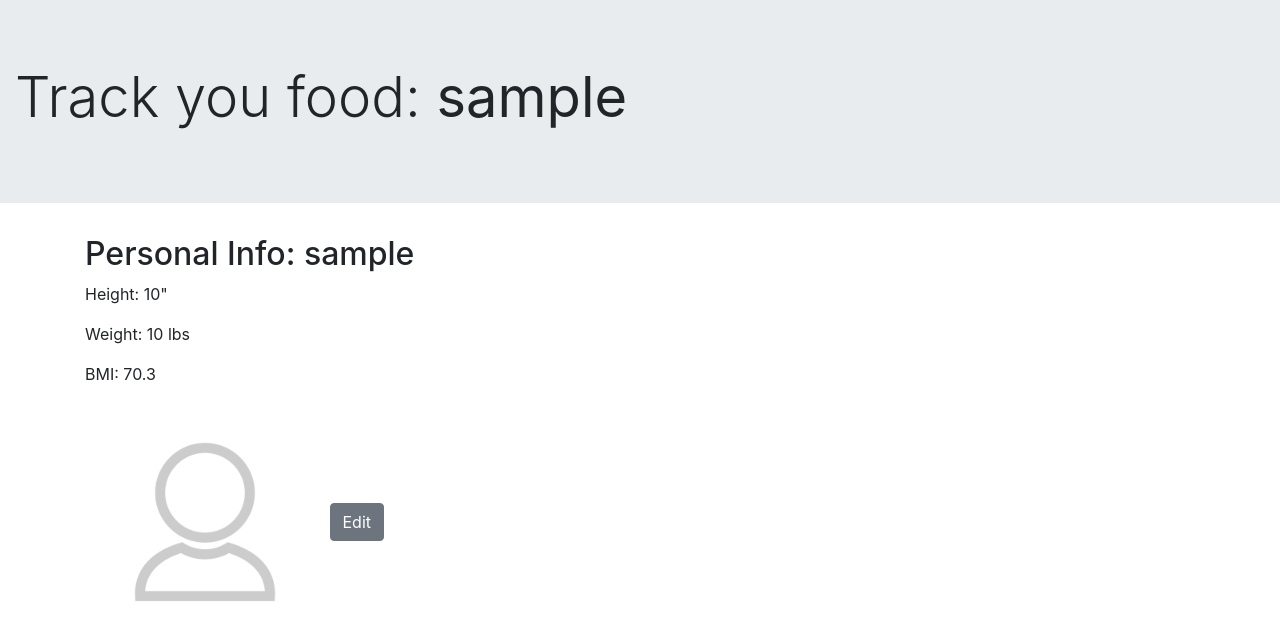
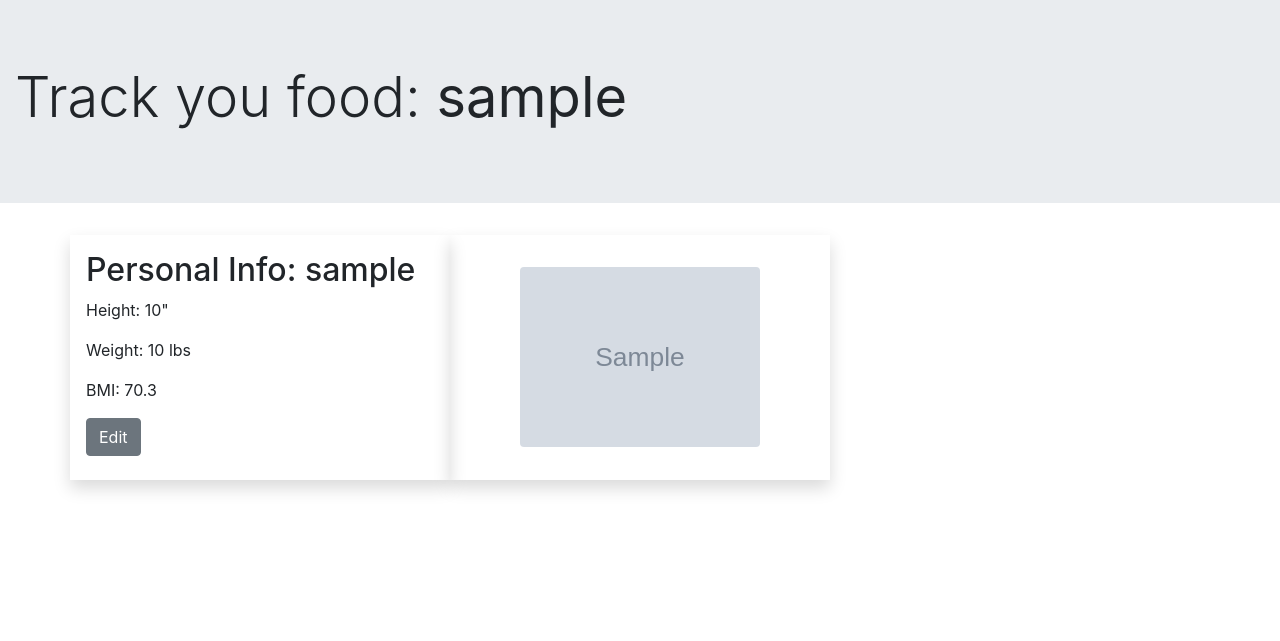
Before and after one commit to por2guEazy/foodtracker, a Django app: page /food/profile/ in a window 1280 px wide. Shown: the part 64-705 px from the top of the page. Run offline with Django 3.2, Linux system fonts and the light colour scheme; a user stored in the database is signed in; tables that the repository leaves empty hold one stand-in row (values such as "Sample post"); grey boxes marked "Sample" are stand-in pictures; some libraries are stand-ins or nearby versions.

Commit message:
Got pictures loading, messed with settings, changed layout on profile. Migrations, lots

```diff
--- a/food/admin.py
+++ b/food/admin.py
@@ -1,6 +1,8 @@
 from django.contrib import admin
 
 # Register your models here.
-from .models import FoodItem
+from .models import FoodItem, UserProfile
 
 admin.site.register(FoodItem)
+
+admin.site.register(UserProfile)
--- a/food/forms.py
+++ b/food/forms.py
@@ -13,8 +13,6 @@ class AddItem(ModelForm):
         fields = ['item', 'amount', 'calories', 'date_added']
 
 
-
-
 # Enter user info
 class EditProfile(ModelForm):
     class Meta:
@@ -22,7 +20,6 @@ class EditProfile(ModelForm):
         fields = ['height', 'weight', 'image']
 
 
-
 # Select menu to view items by choice
 class ViewItemsByDate(forms.Form):
     options = (('today', 'Today'), ('yesterday', 'Yesterday'), ('last-week', 'Last Week'))
--- a/food/models.py
+++ b/food/models.py
@@ -6,10 +6,10 @@ class UserProfile(models.Model):
     user = models.OneToOneField(User, on_delete=models.CASCADE)
     height = models.PositiveIntegerField()
     weight = models.PositiveIntegerField()
-    image = models.ImageField(upload_to='profile_image', blank=True)
+    image = models.ImageField(upload_to='static/food/media/')
 
     def __str__(self):
-        return '%s %s' % (self.height, self.weight)
+        return '%s' % (self.user)
 
 
 # Model for food eaten item to add to list
--- a/food/templates/food/profile.html
+++ b/food/templates/food/profile.html
@@ -3,15 +3,19 @@
 {% block body %}
 <div class="container">
   <div class="row">
-      <div class="col">
+      <div class="col-4 shadow p-3">
           <h2> Personal Info: {{ user }} </h2>
             <p>Height: {{ user_info.height }}"</p>
             <p>Weight: {{ user_info.weight }} lbs</p>
             <p>BMI: {{ bmi }}</p>
-            <img src="{% static 'food/placeholder-profile-pic.png' %}" width="240" height="240">
-            <button class="btn btn-secondary show-edit-profile"> Edit</button>
+            <button class="btn btn-secondary show-edit-profile mb-2"> Edit</button>
       </div>
-      <form class="col d-none edit-profile" method="post">
+      <div class="col-4 shadow p-3 text-center ">
+          <img src="{{ user.userprofile.image.url }}" width="240" height="auto"
+            class="m-3 rounded">
+      </div>
+      <form class="col-4 d-none edit-profile shadow p-3" method="post" enctype="multipart/form-data"
+          action="{% url 'profile' %}">
       <h2> Update Info </h2>
           {% csrf_token %}
           {{ user_data_form.as_p }}
--- a/food/urls.py
+++ b/food/urls.py
@@ -9,15 +9,10 @@ from django.contrib.auth.views import login, logout
 from . import views
 
 
-#app_name = 'items'
-
-
 urlpatterns = [
     path('', views.index, name='index'),
     path('profile/', views.profile, name='profile'),
     url(r'^login/$', login, {'template_name': 'food/login.html'}),
     url(r'^logout/$', logout, {'next_page': '/food/login'}),
     url(r'^delete/(?P<pk>[0-9]+)/$', views.remove_item, name='remove_item'),
-]
-# This will be used later to server images
-# + static(settings.STATIC_URL, document_root=settings.STATIC_ROOT)
+] + static(settings.MEDIA_URL, document_root=settings.MEDIA_ROOT)
--- a/food/views.py
+++ b/food/views.py
@@ -8,7 +8,6 @@ from django.utils import timezone
 
 from .forms import AddItem, EditProfile, ViewItemsByDate
 from .models import FoodItem, UserProfile
-
 
 
 """
@@ -96,7 +95,7 @@ def item_post(request):
 def profile_post(request, user_info):
     if request.method == 'POST':
         # Check if that instance exists, update or save new data
-        form_data = EditProfile(request.POST, instance=user_info)
+        form_data = EditProfile(request.POST, request.FILES, instance=user_info)
         # Validate data
         if form_data.is_valid():
             item =  form_data.save(commit=False)
--- a/tracker/settings.py
+++ b/tracker/settings.py
@@ -122,6 +122,6 @@ STATIC_URL = '/static/'
 
 LOGIN_REDIRECT_URL = '/food/'
 
-# MEDIA_ROOT = os.path.join(BASE_DIR, 'media')
+MEDIA_URL = '//'
 
-# MEDIA_URL = '/media/'
+MEDIA_ROOT = os.path.join(BASE_DIR, 'food')
```
Also changed, not shown: food/e.jpeg (added), food/migrations/0010_auto_20180808_1629.py (added), food/migrations/0011_auto_20180808_1641.py (added), food/migrations/0012_auto_20180808_1651.py (added), food/migrations/0013_auto_20180808_1655.py (added), food/migrations/0014_auto_20180808_1657.py (added), food/migrations/0015_auto_20180808_2002.py (added), food/migrations/0016_auto_20180808_2016.py (added), food/static/food/media/blue.jpg (added).
